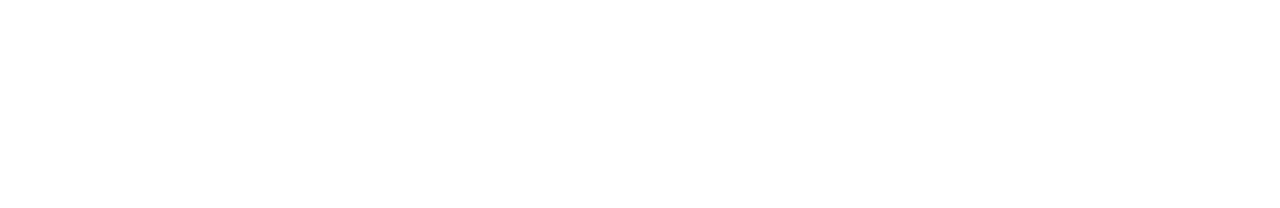
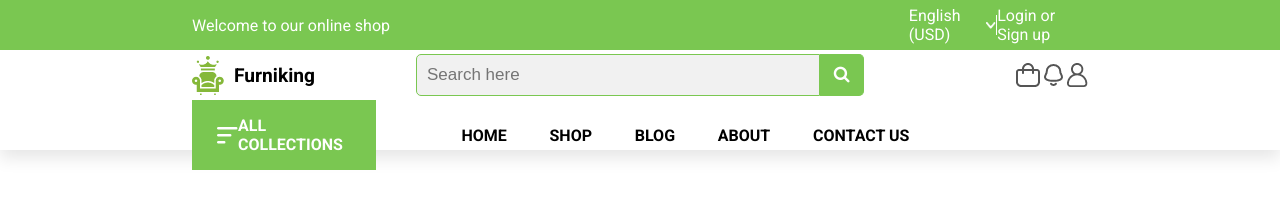
Before and after one commit to AxelESSONO/Furniking-Store, a plain HTML site: page index.html in a window 1280 px wide. Drawn offline with Linux system fonts and the light colour scheme.

Commit message:
Added header section.

```diff
--- a/index.html
+++ b/index.html
@@ -4,12 +4,69 @@
     <meta charset="UTF-8" />
     <meta http-equiv="X-UA-Compatible" content="IE=edge" />
     <meta name="viewport" content="width=device-width, initial-scale=1.0" />
+    <link rel="stylesheet" href="style.css" />
+
+    <link
+      rel="stylesheet"
+      href="https://cdnjs.cloudflare.com/ajax/libs/font-awesome/4.7.0/css/font-awesome.min.css"
+    />
+
     <title>Furniking Store</title>
   </head>
   <body>
-    <!--================= header section start =================== -->
+    <!-- ================= header section start =================== -->
+    <header>
+      <div class="header-line-one">
+        <div class="container">
+          <p class="welcome">Welcome to our online shop</p>
+          <div class="login-logout">
+            <p class="currency">English (USD)</p>
+            <img src="images/arrow.png" alt="arrow" />
+            <div class="vertical-bar"></div>
+            <p>Login or Sign up</p>
+          </div>
+        </div>
+      </div>
 
-    <!--================= header section end =================== -->
+      <!-- =========== Header line two ========== -->
+      <div class="header-line-two">
+        <div class="container">
+          <div class="logo-name">
+            <img src="images/logo.png" alt="logo" />
+            <p>Furniking</p>
+          </div>
+
+          <form class="Search-bar-form" action="">
+            <input type="text" placeholder="Search here" />
+            <button type="submit"><i class="fa fa-search"></i></button>
+          </form>
+
+          <div class="bar-notif-profile">
+            <img src="images/ic_shop.png" alt="shop" />
+            <img src="images/ic_notification.png" alt="notification" />
+            <img src="images/ic_user.png" alt="user" />
+          </div>
+        </div>
+      </div>
+
+      <!-- =========== Header line three ========== -->
+      <div class="header-line-three">
+        <div class="container">
+          <div class="all-collections">
+            <img src="images/menu.png" alt="menu" />
+            <p class="all-collections-paraph">ALL COLLECTIONS</p>
+          </div>
+
+          <nav class="navbar">
+            <a href="#home">HOME</a>
+            <a href="#shop">SHOP</a>
+            <a href="#blog">BLOG</a>
+            <a href="#about">ABOUT</a>
+            <a href="#contact">CONTACT US</a>
+          </nav>
+        </div>
+      </div>
+    </header>
 
     <!--================= home section start =================== -->
 
--- a/style.css
+++ b/style.css
@@ -5,3 +5,177 @@
   --red-theme: #ff6868;
   --blue-theme: #00b7f1;
 }
+
+html {
+  margin: 0px;
+  padding: 0px;
+  font-family: "Roboto", Tahoma, sans-serif;
+}
+
+/* ================= header section start =================== */
+header {
+  width: 100%;
+  height: 150px;
+  position: fixed;
+  top: 0px;
+  left: 0px;
+  right: 0px;
+  background: white;
+  display: flex;
+  flex-direction: column;
+  z-index: 3000;
+  box-shadow: 0 0.5rem 1rem rgba(0, 0, 0, 0.1);
+}
+
+.container {
+  width: 70%;
+  margin: auto;
+}
+
+/* 1 - ============ Header line one ============== */
+header .header-line-one {
+  width: 100%;
+  height: 50px;
+  background-color: var(--green-theme);
+  color: white;
+}
+
+header .header-line-one .container,
+header .header-line-two .container {
+  height: 50px;
+  /* même chose */
+  display: flex;
+  flex-direction: row;
+  justify-content: space-between;
+  align-items: center;
+}
+
+header .header-line-one .container .login-logout {
+  width: 20%;
+  height: 50px;
+  display: flex;
+  flex-direction: row;
+  justify-content: space-between;
+  align-items: center;
+}
+
+header .header-line-one .container .login-logout img {
+  width: 10px;
+  height: 7px;
+}
+
+header .header-line-one .container .login-logout .vertical-bar {
+  width: 2px;
+  height: 20px;
+  background-color: white;
+}
+
+/* 2 - ============ Header line two ============== */
+header .header-line-two {
+  width: 100%;
+  height: 50px;
+  background-color: white;
+}
+
+header .header-line-two .container .logo-name,
+header .header-line-two .container .bar-notif-profile {
+  display: flex;
+  flex-direction: row;
+  justify-content: space-between;
+  align-items: center;
+  width: 8%;
+}
+
+header .header-line-two .container .logo-name p {
+  color: black;
+  font-weight: 700;
+  font-size: 1.2rem;
+  margin-left: 10px;
+}
+
+header .header-line-two .container .Search-bar-form {
+  width: 50%;
+  height: 15px;
+  display: flex;
+  background-color: white;
+  flex-direction: row;
+  align-items: center;
+}
+
+header .header-line-two .container .Search-bar-form input[type="text"] {
+  padding: 10px;
+  font-size: 17px;
+  border: 1px solid var(--green-theme);
+  float: left;
+  width: 90%;
+  background: #f1f1f1;
+  border-bottom-left-radius: 5px;
+  border-top-left-radius: 5px;
+}
+
+header .header-line-two .container .Search-bar-form button {
+  float: left;
+  width: 10%;
+  padding: 10px;
+  background: var(--green-theme);
+  color: white;
+  font-size: 17px;
+  border: 1px solid var(--green-theme);
+  border-left: none; /* Prevent double borders */
+  cursor: pointer;
+
+  border-bottom-right-radius: 5px;
+  border-top-right-radius: 5px;
+}
+
+/* 3 - ============ Header line three ============== */
+header .header-line-three {
+  width: 100%;
+  height: 50px;
+  background-color: white;
+}
+
+header .header-line-three .container {
+  display: flex;
+  flex-direction: row;
+}
+
+header .header-line-three .container .navbar,
+header .header-line-three .container .all-collections {
+  display: flex;
+  flex-direction: row;
+  justify-content: space-between;
+  align-items: center;
+}
+
+header .header-line-three .container .all-collections {
+  background: var(--green-theme);
+  color: white;
+  width: 15%;
+  padding-left: 25px;
+  padding-right: 25px;
+}
+
+header .header-line-three .container .navbar {
+  width: 50%;
+  margin-left: 85px;
+}
+
+header .header-line-three .container .navbar a {
+  text-decoration: none;
+  font-style: normal;
+  font-weight: 700;
+  color: black;
+}
+
+header .header-line-three .container .navbar a:hover {
+  color: var(--green-theme);
+  letter-spacing: 2px;
+}
+
+header .header-line-three .container .all-collections .all-collections-paraph {
+  font-weight: 700;
+}
+/* ================= header section end =================== */
+
+/* ================= Home section ===========================*/
```
Also changed, not shown: images/arrow.png (added), images/ic_notification.png (added), images/ic_shop.png (added), images/ic_user.png (added), images/logo.png (added), images/menu.png (added).
